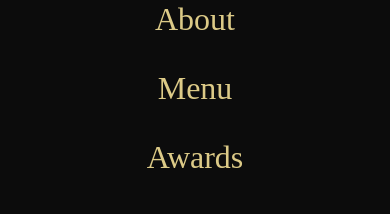
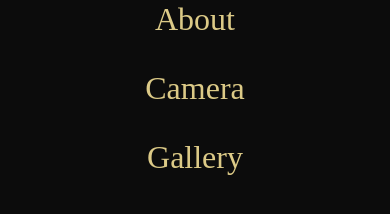
Before and after one commit to Kimjchi/photo-portfolio, a React (Create React App) app: page / in a window 390 px wide. Both pictures are taken after a click on the icon 360 px from the left and 36 px from the top of the page. Shown: the part 334-548 px from the top of the page. Built offline with nearby package versions, Linux system fonts and the light colour scheme; a web font is replaced by a local one.

Commit message:
update links in hamburger menu

```diff
--- a/src/components/Navbar/Navbar.tsx
+++ b/src/components/Navbar/Navbar.tsx
@@ -29,8 +29,8 @@ export default function Navbar() {
             <ul className="app__navbar-smallscreen_links">
               <li><a href="#home" onClick={() => setToggleMenu(false)}>Home</a></li>
               <li><a href="#about" onClick={() => setToggleMenu(false)}>About</a></li>
-              <li><a href="#menu" onClick={() => setToggleMenu(false)}>Menu</a></li>
-              <li><a href="#awards" onClick={() => setToggleMenu(false)}>Awards</a></li>
+              <li><a href="#camera" onClick={() => setToggleMenu(false)}>Camera</a></li>
+              <li><a href="#gallery" onClick={() => setToggleMenu(false)}>Gallery</a></li>
               <li><a href="#contact" onClick={() => setToggleMenu(false)}>Contact</a></li>
             </ul>
           </div>
```
